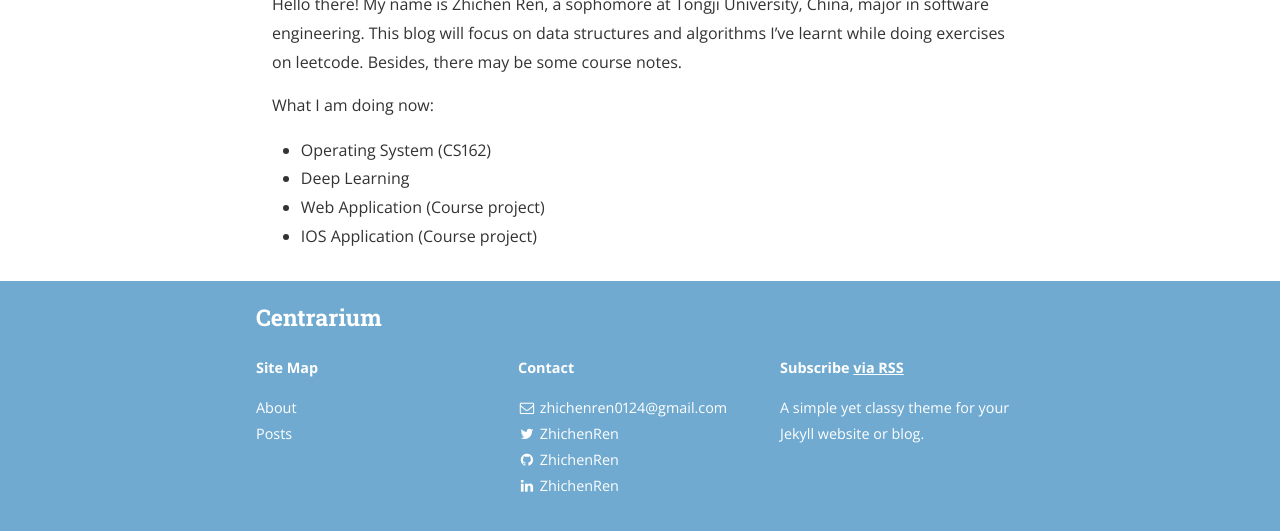
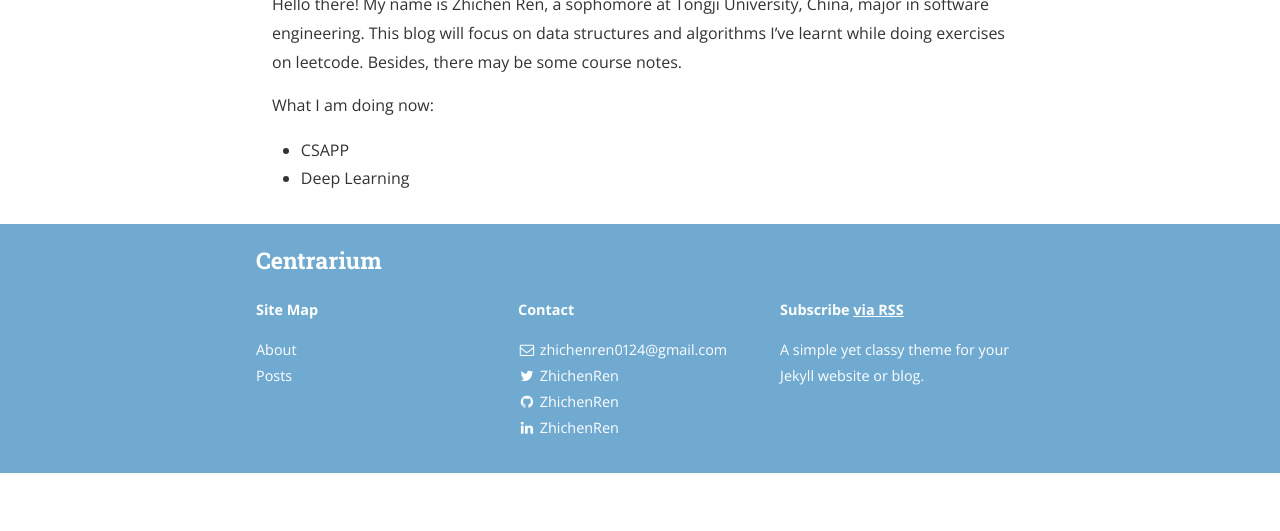
Before and after one commit to ZhichenRen/ZhichenRen.github.io, a Jekyll site: the page built from about.md, in a window 1280 px wide and 1020 px high, cut to the strip 489-1020 px from the top of the window. Built offline with Jekyll 4.4.1, drawn with Linux system fonts in a browser that asks for light colours; nearby versions of some CDN libraries.

Commit message:
Update about

```diff
--- a/about.md
+++ b/about.md
@@ -17,10 +17,8 @@ Hello there! My name is Zhichen Ren, a sophomore at Tongji University, China, ma
 Besides, there may be some course notes.
 
 What I am doing now:
-- Operating System (CS162)
+- CSAPP
 - Deep Learning
-- Web Application (Course project)
-- IOS Application (Course project)
 
 [centrarium]: https://github.com/bencentra/centrarium
 [bencentra]: http://bencentra.com
```
